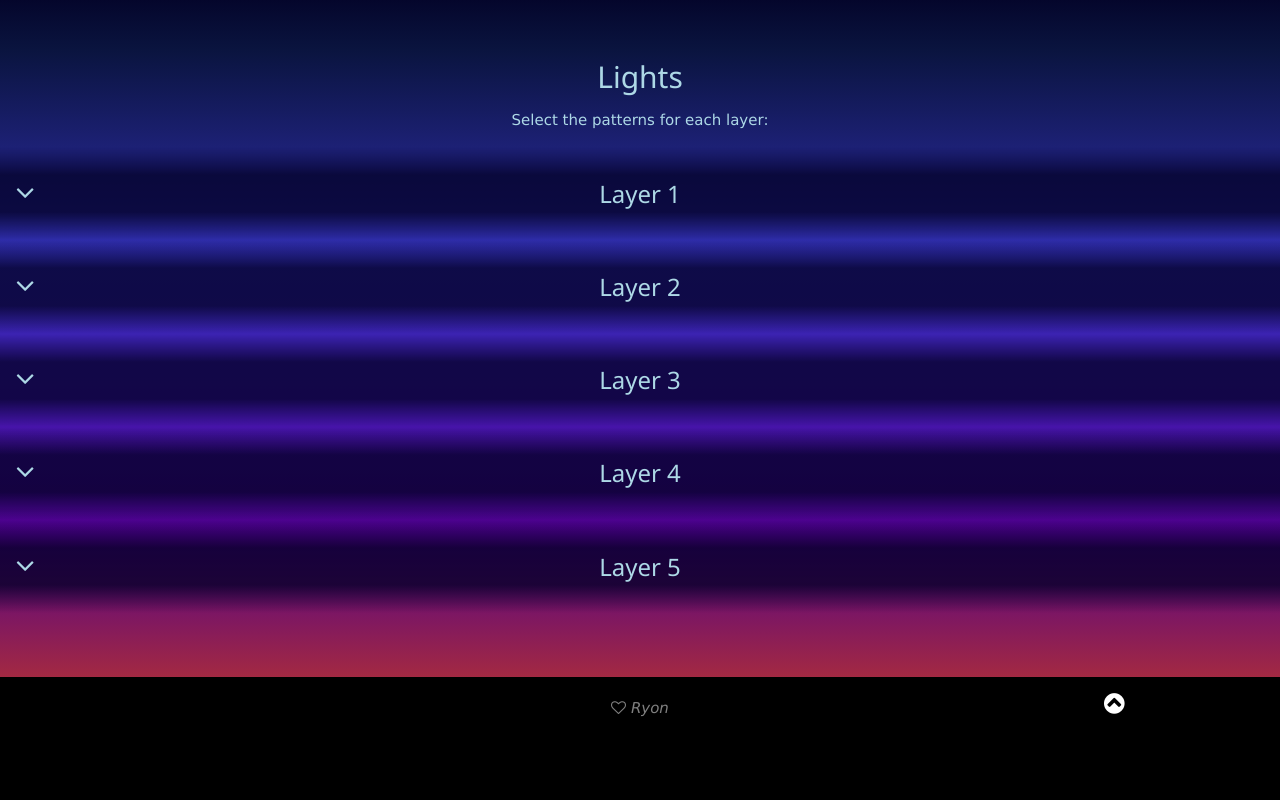
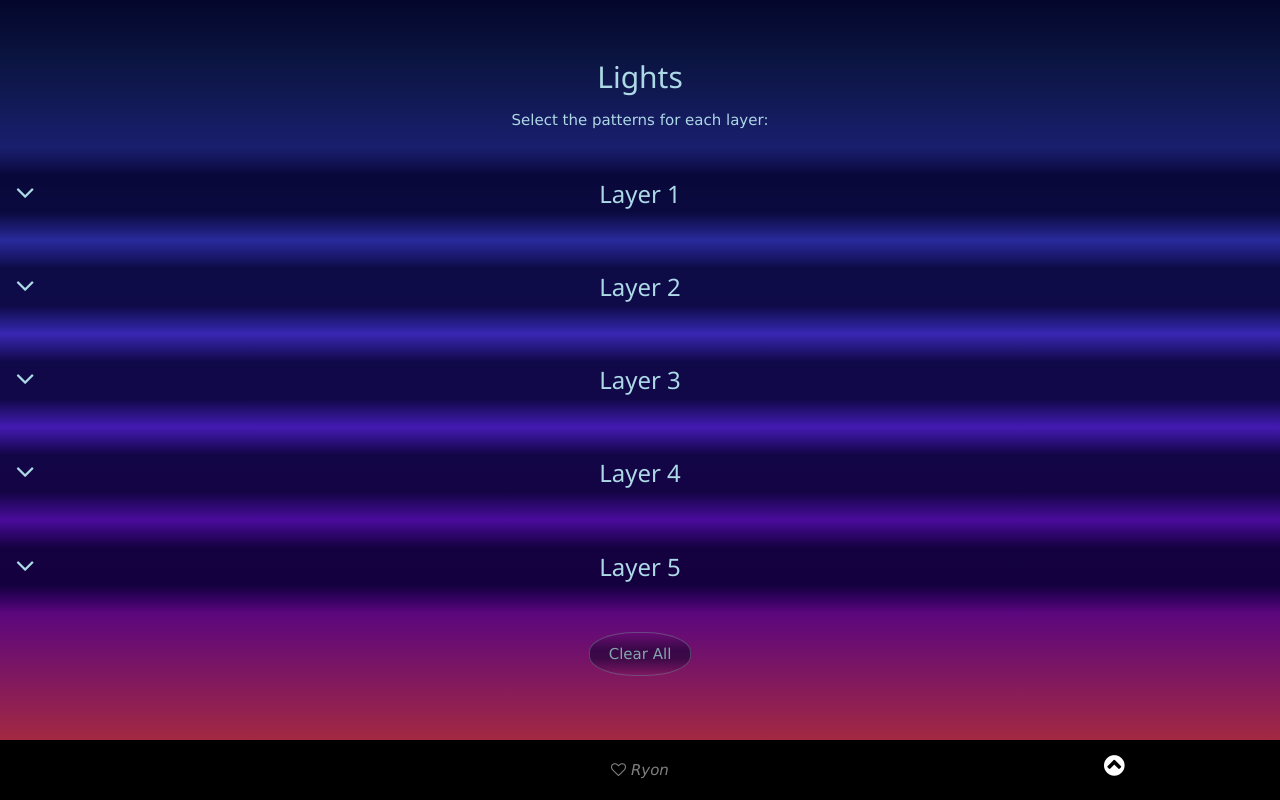
Before and after one commit to ryrynoryry/Immersive-Illumination, a plain HTML site: page ProjectDemo/index.html in a window 1280 px wide. Shown: the part 1532-2332 px from the top of the page. Before the commit the page ends 2270 px from the top, so only its background shows below. Drawn offline with nearby package versions, Linux system fonts and the light colour scheme; no server answers.

Commit message:
Added a clear all button.

```diff
--- a/ProjectDemo/css/main.css
+++ b/ProjectDemo/css/main.css
@@ -93,3 +93,15 @@ i.fa-angle-down, i.fa-angle-up {
 input[type=tel]:invalid {
   background-color: pink;
 }
+
+.clearAll {
+  display: inline-block;
+  padding: 1ch 2ch 1ch 2ch;
+  margin-top: 2ch;
+  color: rgb(135, 165, 175);
+  background: linear-gradient(#02002400 0%, #02002440 20%, #0200247F 40%, #0200247F 60%, #02002440 80%, #02002400 100%);
+  border-radius: 45%;
+  border-color: rgba(112, 128, 144, 0.5);
+  border-style: solid;
+  border-width: thin;
+}
--- a/ProjectDemo/dynamic.js
+++ b/ProjectDemo/dynamic.js
@@ -40,6 +40,13 @@ layerElements.forEach(
     }
   }
 );
+
+document.querySelector("#lights > .clearAll").onclick = function () {
+  for (let l = 0; l < 5; l++) {
+    ClosePattern(layerElements[l].querySelector(".layerArea > .layerPatterns > div > button"),
+      l, true);
+  }
+}
 
 // Update the proper value for the JSON of this pattern, then write the whole JSON string to the server.
 function WritePattern(inputObj, patternName, layer) {
--- a/ProjectDemo/index.html
+++ b/ProjectDemo/index.html
@@ -284,6 +284,8 @@
         </div>
       </div>
 
+      <button class="clearAll">Clear All</button>
+
       <!-- <button onclick="listSequences()">List</button> -->
       <div id="sequenceArea">
         <div class="debug w3-container" hidden>
```
